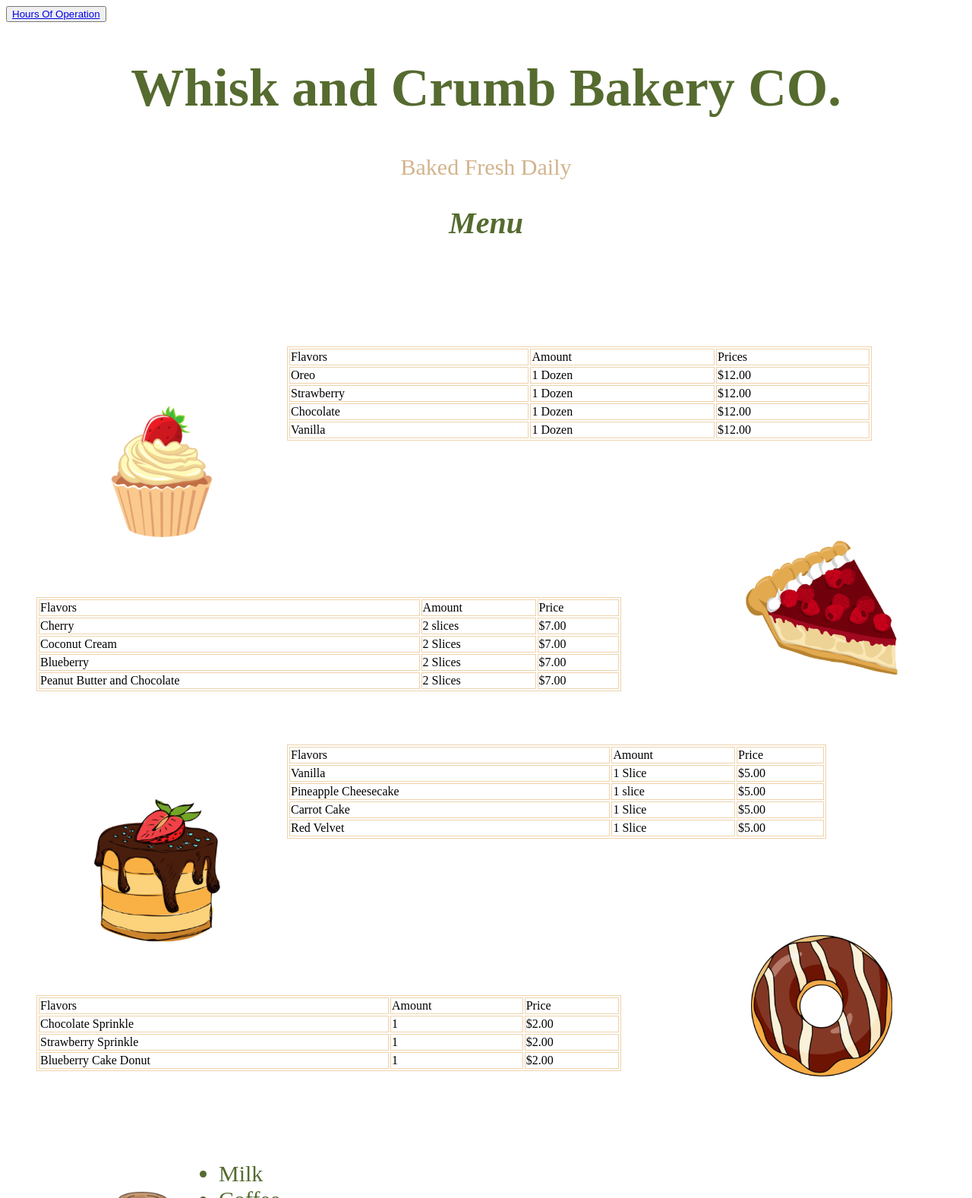
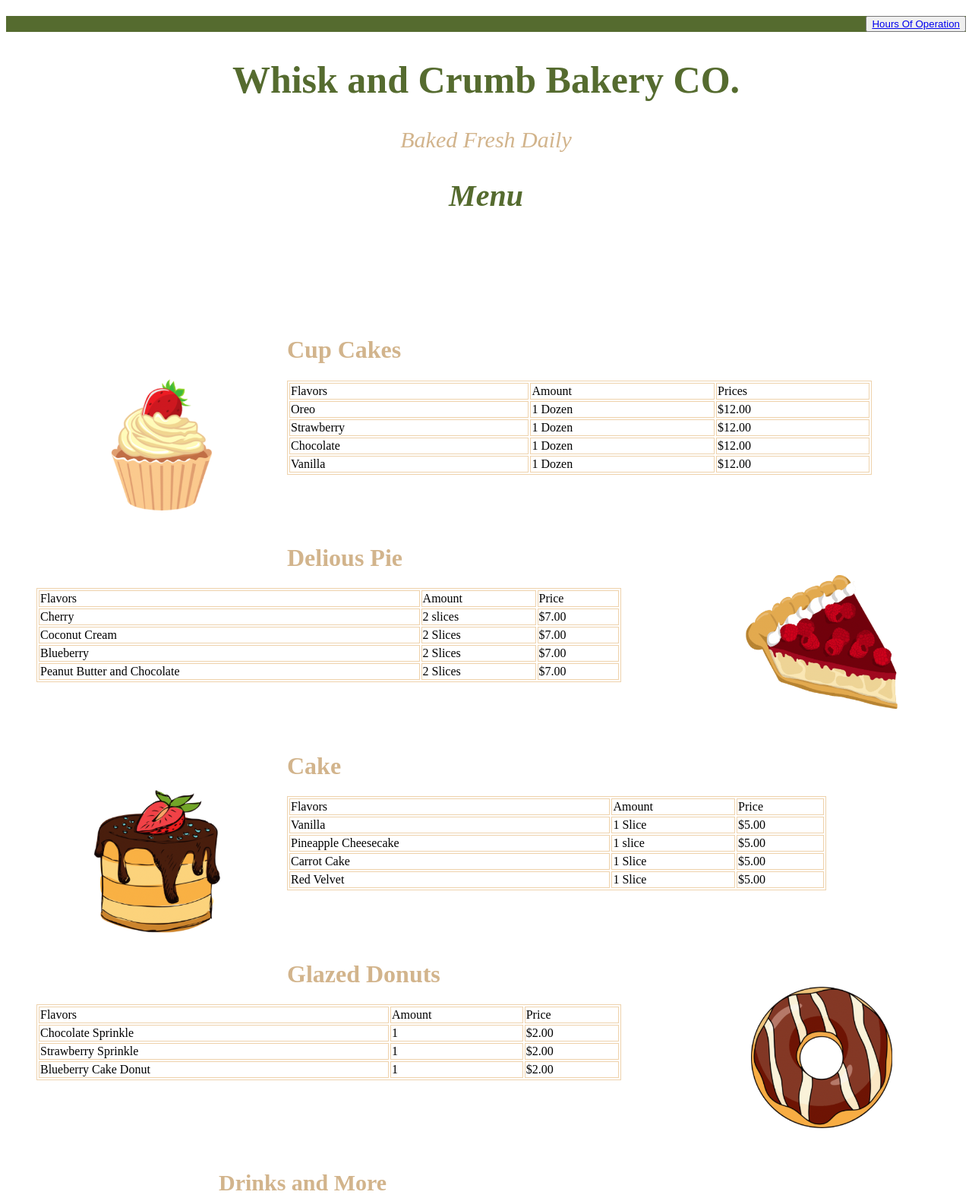
Before and after one commit to BrookeWaller0/IMED.HTML2, a plain HTML site: page index.html in a window 1280 px wide. Shown: the top 1577 px of the page at 76% size. Drawn offline with Linux system fonts and the light colour scheme.

Commit message:
IMED.HTML2

```diff
--- a/index.html
+++ b/index.html
@@ -4,6 +4,7 @@
 <meta charset="UTF-8">
 <title>Brooke's HTMl Project 2 </title>
 	<style>
+		h1{color: tan}
 .container {
   height: 200px;
   position: relative;
@@ -18,23 +19,26 @@
   -ms-transform: translate(-50%, -50%);
   transform: translate(-50%, -50%);
 }
-		<body> {background-color: antiquewhite;}
+		<body> {background-color: mintcream;}
 		p {color: tan}
 		table, th, td {
   border:1px solid #EED2AC;
 }
 		h2{color: darkolivegreen}
 
-		#myfooter {background-color: #F5DBB7;color: darkolivegreen;padding-top: "40px";text-align: center}
-
+		#myfooter {background-color: darkolivegreen;color: tan;padding-top: "40px";text-align: center}
+		#myheader {background-color: darkolivegreen;color: tan;padding:"40px";text-align: right}
 
 	</style>
 
 </head>
 <body>
-	<button> <a href="Images/openhours.png"> Hours Of Operation </a></button>
-<h1 style="text-align: center;font-size:70px;color: darkolivegreen"> Whisk and Crumb Bakery CO.</h1>
-	<p style=" text-align: center;font-size:30px"> Baked Fresh Daily</p>
+	<h4 id="myheader"> <button> <a href="Images/openhours.png"> Hours Of Operation </a> </button> </h4>
+
+<h1 style="color: darkolivegreen;text-align:center;font-size: 50px" >Whisk and Crumb Bakery CO.</h1>
+
+
+	<p style=" text-align:center;font-size:30px"><em> Baked Fresh Daily </em></p>
 	<h2 style="text-align: center; font-size: 40px"> <i> Menu </i></h2>
 	<br>
 <blockquote>
@@ -44,7 +48,7 @@
 	<br>
 
 	<table style="width:65%;">
- <img src="Images/cupcake.png" alt="Cupcake with strawberry" width="330" height="330px" scr="cupcake.png" style="float:left">
+ <img src="Images/cupcake.png" alt="Cupcake with strawberry" width="330" height="330px" scr="cupcake.png" style="float:left"> <h1> Cup Cakes </h1>
 	<tr>
     <td>Flavors</td>
     <td>Amount</td>
@@ -79,7 +83,7 @@
 	<br>
 	<br>
   <table style="width: 65%">
-	<img src="Images/pie.png" alt="Cherry Pie" scr="pie.png" widith="300px" height="300" style="float: right">
+	<img src="Images/pie.png" alt="Cherry Pie" scr="pie.png" widith="300px" height="300" style="float: right"> <h1> Delious Pie </h1>
 
 
 
@@ -116,7 +120,7 @@
 		<br>
 		<br>
 	<table style="width: 60%">
-	<img src="Images/cake.png" alt="cake with starwberries on top" width="330" height="330px" scr="cupcake.png" style="float:left">
+	<img src="Images/cake.png" alt="cake with starwberries on top" width="330" height="330px" scr="cupcake.png" style="float:left"> <h1> Cake </h1>
 	<tr>
 		<td> Flavors</td>
 		<td> Amount </td>
@@ -150,7 +154,7 @@
 		<br>
 		<br>
 	<table style="width: 65%">
-		<img src="Images/donut.png" alt="Chocolate Donut" style= "width:300px;height: 300px; float: right">
+		<img src="Images/donut.png" alt="Chocolate Donut" style= "width:300px;height: 300px; float: right"> <h1> Glazed Donuts</h1>
 		<tr>
 		<td> Flavors</td>
 			<td> Amount</td>
@@ -182,7 +186,7 @@
 	<br>
 	<br>
 	<blockquote>
-	<ul style="font-size: 30px;color: darkolivegreen"> <img src="Images/coffee.png" alt="coffee drink" style="float:left; width: 200px; height: 200px">
+	<ul style="font-size: 30px;color: darkolivegreen"> <img src="Images/coffee.png" alt="coffee drink" style="float:left; width: 200px; height: 200px"> <h1 style="font-size:30px "> Drinks and More</h1>
 	<li> Milk</li>
 		<li>Coffee</li>
 	<li> Water </li>
@@ -219,13 +223,14 @@
 	<br>
 	<br>
 	<em style="font-size:40px; text-align:center;color: tan"> Subscribe to our Emails! </em>
-
+	<div style="background-color: tan;color: darkolivegreen;padding:20px">
 	<form action="Images/Thankyou.png">  <label for="fname">First name:</label><br>
   <input type="text" id="fname" name="fname"><br>
   <label for="lname">Last name:</label><br>
   <input type="text" id="lname" name="lname">  <br> Email <br> <input type="email" id="email" name="email">  <br>
   <input type="submit" value="Submit">
 </form>
-	<h4 id="myfooter"> Please dont hesitate to reach out to us at (123)456-7890, if you have any questions.</h4>
+		</div>
+	<h4 title="Ask About Our New Customer Discounts!" id="myfooter"> Please dont hesitate to reach out to us at (123)456-7890, if you have any questions.</h4>
 </body>
 </html>
```
